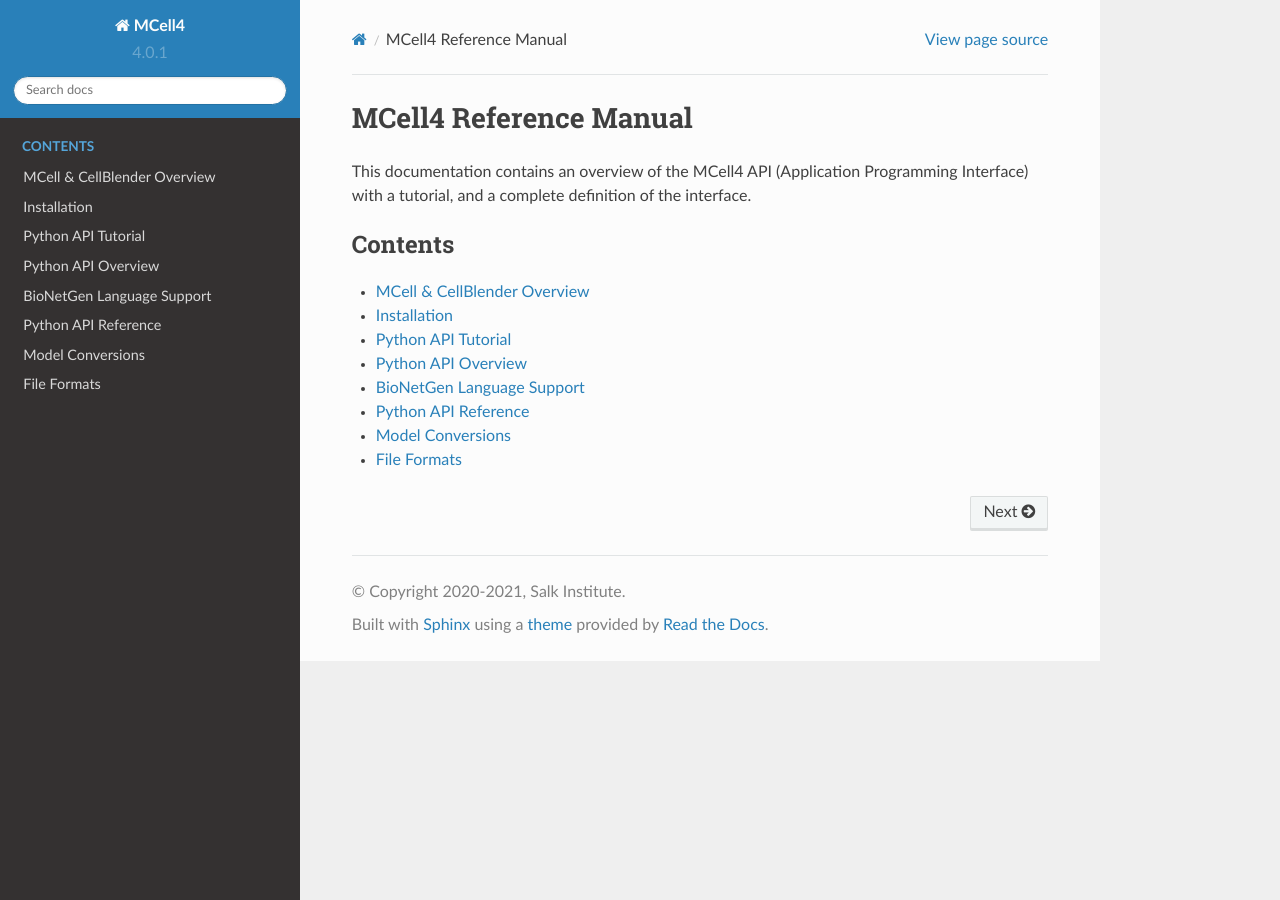
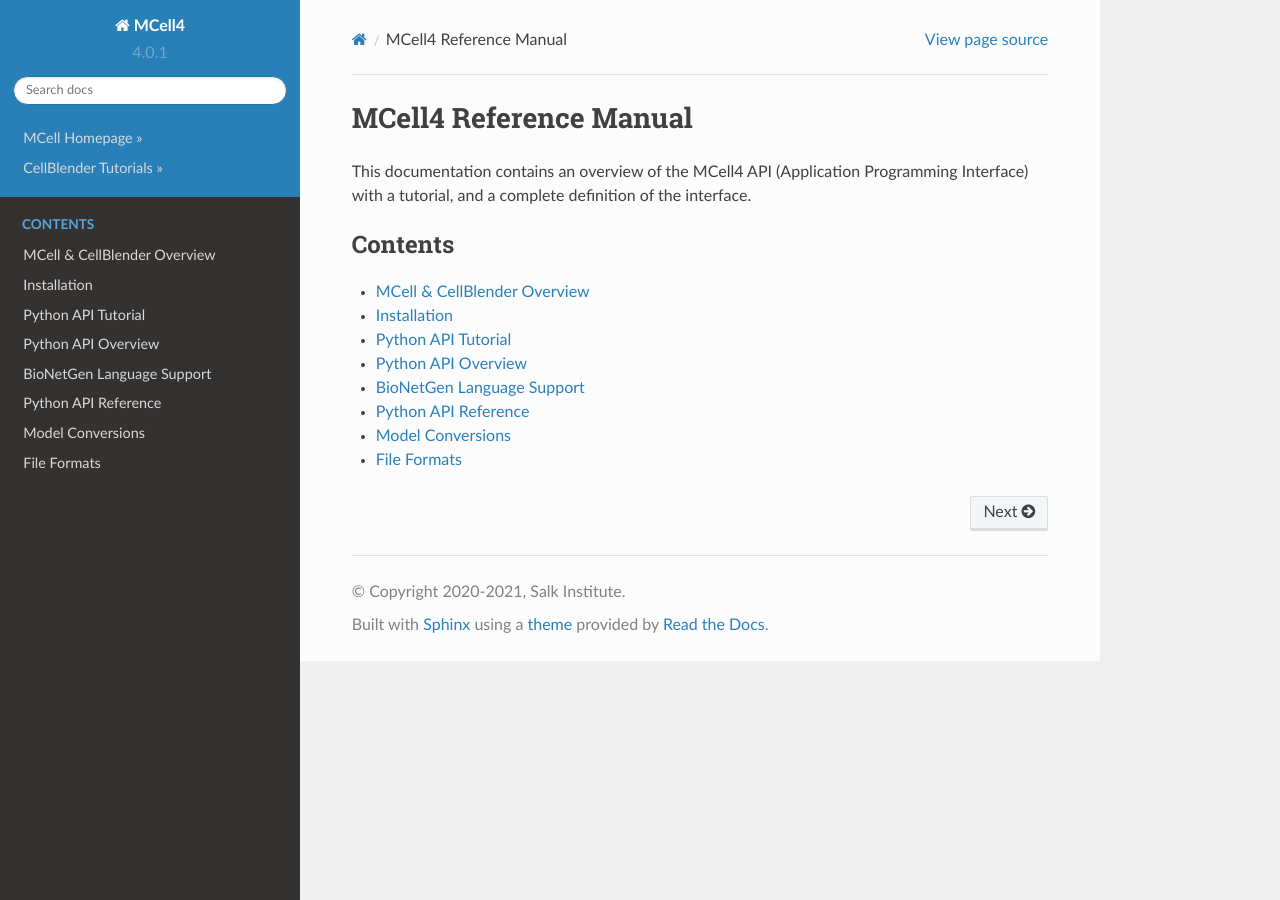
Before and after one commit to mcellteam/mcell, a Sphinx documentation site: the page built from libmcell/documentation/index.rst, in a window 1280 px wide. Built offline with Sphinx 7.4.7 and the Read the Docs theme 2.0.0, drawn with Linux system fonts in a browser that asks for light colours.

Commit message:
Added links to mcell and CellBlender tutorials

```diff
--- a/libmcell/documentation/conf.py
+++ b/libmcell/documentation/conf.py
@@ -40,7 +40,7 @@ extensions = [
 autosectionlabel_prefix_document = True
 
 # Add any paths that contain templates here, relative to this directory.
-templates_path = ['_templates']
+templates_path = ['templates']
 
 # List of patterns, relative to source directory, that match files and
 # directories to ignore when looking for source files.
--- /dev/null
+++ b/libmcell/documentation/templates/layout.html
@@ -0,0 +1,13 @@
+{% extends "!layout.html" %}
+{%- block sidebartitle %}
+    {{ super() }}
+
+	<div class="wy-menu wy-menu-vertical">
+	<br>
+	<ul style="text-align:left;text-indent:-13px">
+	<li><a style="color: #d9d9d9;text-decoration: none;" href="https://mcell.org/">MCell Homepage &raquo;</a></li>
+	<li><a style="color: #d9d9d9;text-decoration: none;" href="https://mcell.org/tutorials/index.html">CellBlender Tutorials &raquo;</a></li>
+	</ul>
+	</div>
+
+{%- endblock -%}
```
